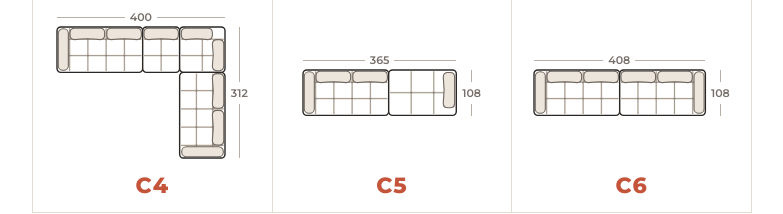
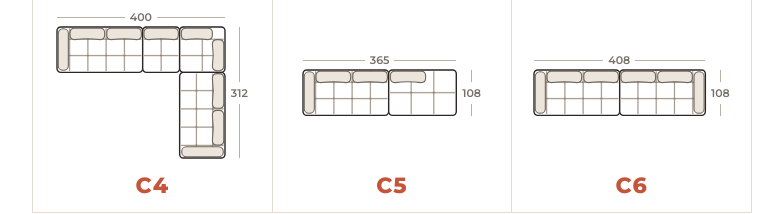
Before and after one commit to Nogans2/Nogans2, a plain HTML site: page shtender/tom/stand.html in a window 1280 px wide. Shown: the part 618-832 px from the top of the page, without its empty margins (8-791 px from the left). Drawn offline with Linux system fonts and the light colour scheme.

Commit message:
TOM standee: C5 chaise cushion along back next to sofa
Co-Authored-By: Claude Opus 5.5 <noreply@anthropic.com>
Claude-Session: https://claude.ai/code/session_01V15aaVFPjcMuHgFPY2N54r

```diff
--- a/shtender/tom/stand.html
+++ b/shtender/tom/stand.html
@@ -153,6 +153,7 @@ function piece(p){
     if(back.includes("R")) s+=cush(w-CT-3,4,CT,Math.min(CB,d-8),1);
   }
   if(p.pillow) s+=cush(w-CT-4,6,CT,Math.min(CB,d-12),1);
+  if(p.pillowH) s+=cush(4,3,CB,CT);
   // подлокотники-валики лежат на платформе
   const AL=d-9;
   if(arms.includes("L")) s+=`<rect x="3" y="4" width="${BW}" height="${AL}" rx="11" class="a"/>`;
@@ -187,7 +188,7 @@ const cmbs=[
  {t:"C2",W:400,D:269,parts:[{x:0,y:0,w:204,d:108,arms:"L"},{x:204,y:0,w:88,d:108},{x:292,y:0,w:108,d:108,back:"TR"},{x:292,y:108,w:108,d:161,back:"",pillow:1}]},
  {t:"C3",W:312,D:312,parts:[{x:0,y:0,w:204,d:108,arms:"L"},{x:204,y:0,w:108,d:108,back:"TR"},{x:204,y:108,w:108,d:204,rot:1,arms:"R"}]},
  {t:"C4",W:400,D:312,parts:[{x:0,y:0,w:204,d:108,arms:"L"},{x:204,y:0,w:88,d:108},{x:292,y:0,w:108,d:108,back:"TR"},{x:292,y:108,w:108,d:204,rot:1,arms:"R"}]},
- {t:"C5",W:365,D:108,parts:[{x:0,y:0,w:204,d:108,arms:"L"},{x:204,y:0,w:161,d:108,back:"",pillow:1}]},
+ {t:"C5",W:365,D:108,parts:[{x:0,y:0,w:204,d:108,arms:"L"},{x:204,y:0,w:161,d:108,back:"",pillowH:1}]},
  {t:"C6",W:408,D:108,parts:[{x:0,y:0,w:204,d:108,arms:"L"},{x:204,y:0,w:204,d:108,arms:"R"}]},
 ];
 document.getElementById("mods").innerHTML=mods.map(c=>card(c,.26)).join("");
```
Also changed, not shown: shtender/tom/stand_60x160.html (+2 -1 lines), shtender/tom/TOM_shtender_60x160_preview.png, shtender/tom/TOM_shtender_preview.png, 3 other files.
